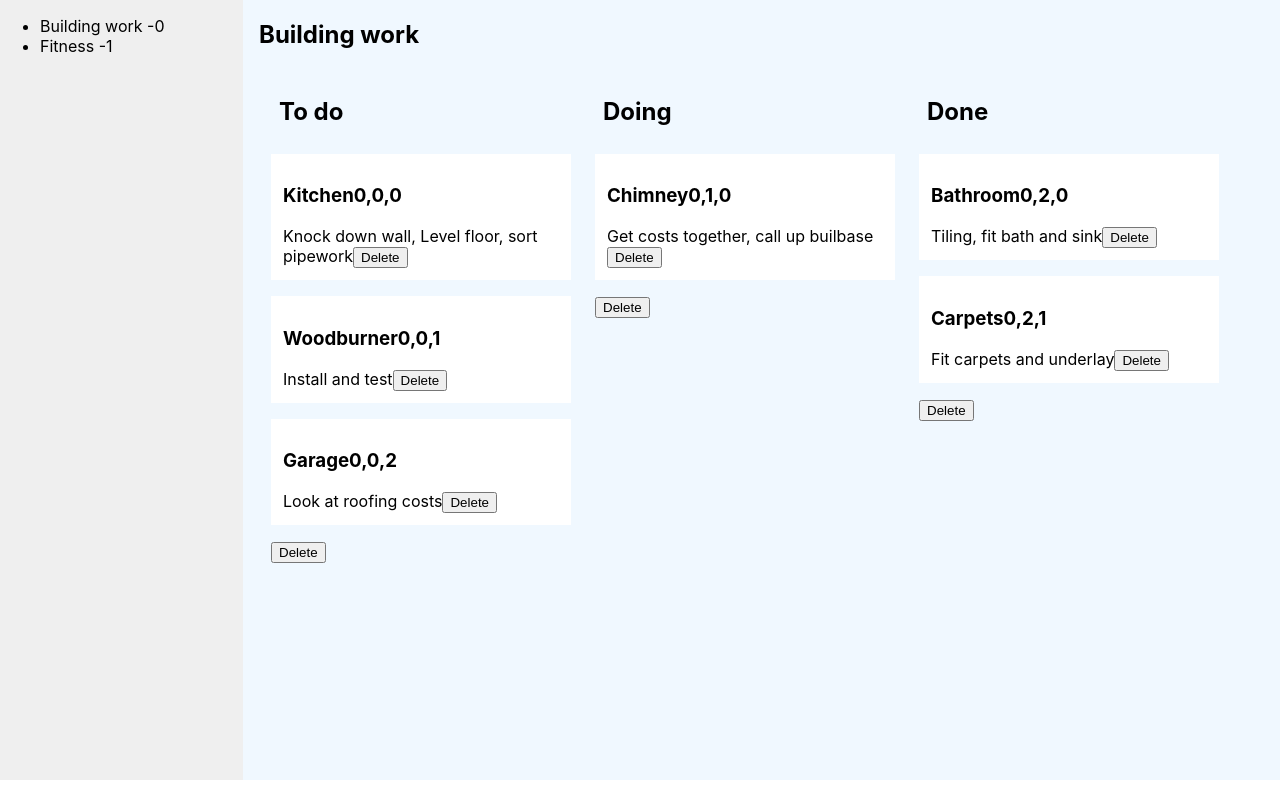
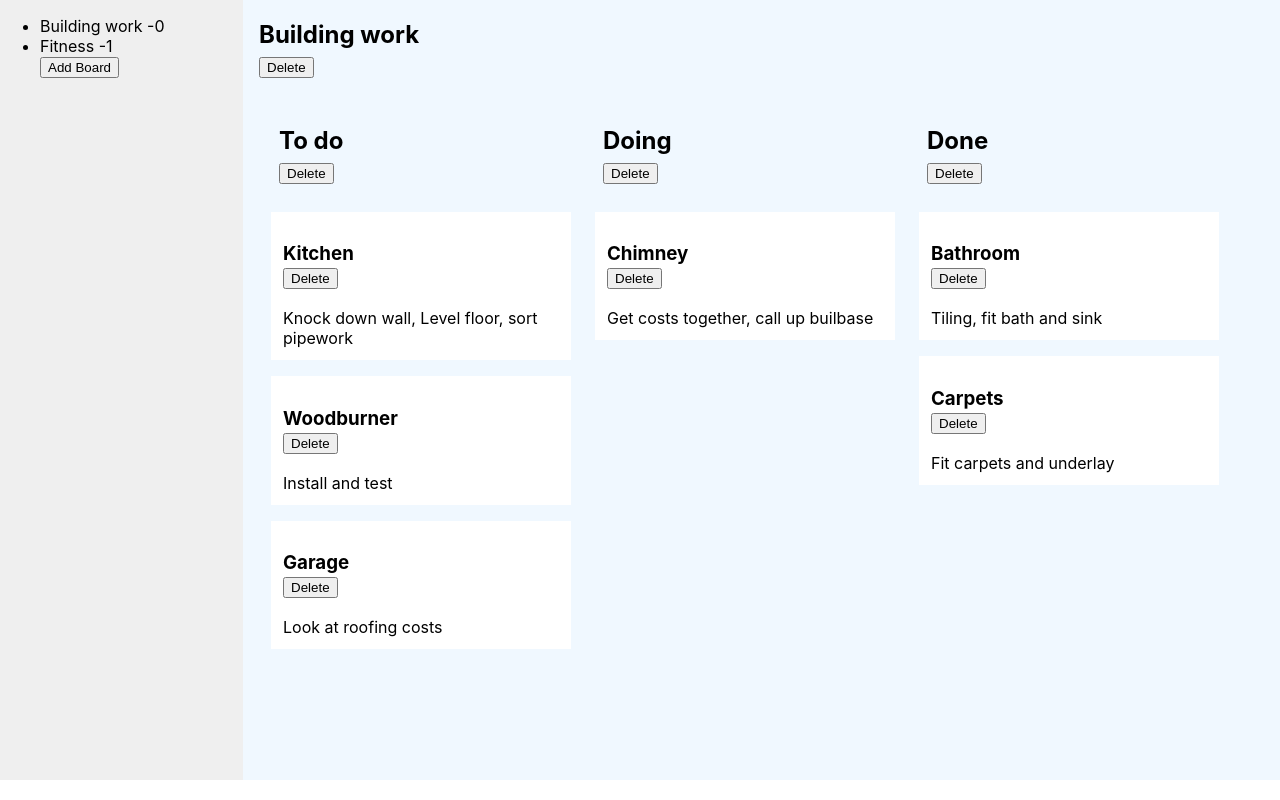
Before and after one commit to cactusfarmer/simple-kanban, a React (Create React App) app: page / in a window 1280 px wide. Built offline with nearby package versions, Linux system fonts and the light colour scheme.

Commit message:
Looking at using uuids instead for elements within the data, but work in this branch still applies so merging back into master

```diff
--- a/src/components/App/App.tsx
+++ b/src/components/App/App.tsx
@@ -10,12 +10,23 @@ const Wrapper = styled.div`
     min-height: 100%;`;
 
 function App() {
-  const [{ boards }, setState] = useState(data);
+  const [state, setState] = useState(data);
+
+  const editBoard = (action: string, path: number[]) => {
+    console.log(action, path);
+    // const newState = state;
+    // setState(newState);
+    setState(state);
+  };
+
+  console.log('state', state);
+
+  const { boards } = state;
 
   return (
     <Wrapper>
-      <Nav allBoards={boards} setState={setState} />
-      <Wall allBoards={boards} setState={setState} />
+      <Nav boards={boards} editBoard={editBoard} />
+      <Wall boards={boards} editBoard={editBoard} />
     </Wrapper>
   );
 }
--- a/src/components/Board/Board.tsx
+++ b/src/components/Board/Board.tsx
@@ -3,9 +3,8 @@ import { BoardData } from '../../types/board_data';
 import Column from '../Column/Column';
 
 type Props = {
-  allBoards: BoardData[]
   board: BoardData
-  setState: Function
+  editBoard: Function
   boardPath: number[]
 };
 
@@ -29,21 +28,29 @@ padding: 0 16px 0 16px;
 position: relative;`;
 
 function Board({
-  allBoards, board, setState, boardPath,
+  board, editBoard, boardPath,
 }: Props): any {
-  // const path = [board.name];
-
   const { columns } = board;
 
   return (
     <BoardWrap>
-      <BoardHead>{board.name}</BoardHead>
+      <BoardHead>
+        <div>{board.name}</div>
+        <button
+          onClick={() => {
+            editBoard('DELETE', boardPath);
+          }}
+          type="button"
+        >
+          Delete
+        </button>
+      </BoardHead>
       <BoardBody>
         {
           columns.map((column, columnIndex) => (
             <Column
-              allBoards={allBoards}
-              setState={setState}
+              key={column.name}
+              editBoard={editBoard}
               column={column}
               columnPath={[...boardPath, columnIndex]}
             />
--- a/src/components/Card/Card.tsx
+++ b/src/components/Card/Card.tsx
@@ -1,11 +1,9 @@
 import styled from 'styled-components';
-import { BoardData } from '../../types/board_data';
 import { CardData } from '../../types/card_data';
 
 type Props = {
-  allBoards: BoardData[]
   card: CardData
-  setState: Function
+  editBoard: Function
   cardPath: number[]
 };
 
@@ -20,24 +18,23 @@ const CardHead = styled.h3``;
 const CardBody = styled.div``;
 
 function Card({
-  allBoards, setState, card, cardPath,
+  editBoard, card, cardPath,
 }: Props) {
-  // const path = [...ancestors, card.name];
-
-  const handleDelete = () => {
-    console.log(allBoards, setState);
-    // setState(boardData);
-  };
-
   return (
     <CardWrap>
       <CardHead>
-        {card.name}
-        {cardPath.toString()}
+        <div>{card.name}</div>
+        <button
+          onClick={() => {
+            editBoard('DELETE', cardPath);
+          }}
+          type="button"
+        >
+          Delete
+        </button>
       </CardHead>
       <CardBody>
         {card.info}
-        <button onClick={handleDelete} type="button">Delete</button>
       </CardBody>
     </CardWrap>
   );
--- a/src/components/Column/Column.tsx
+++ b/src/components/Column/Column.tsx
@@ -1,12 +1,10 @@
 import styled from 'styled-components';
-import { BoardData } from '../../types/board_data';
 import { ColumnData } from '../../types/column_data';
 import Card from '../Card/Card';
 
 type Props = {
-  allBoards: BoardData[]
   column: ColumnData
-  setState: Function
+  editBoard: Function
   columnPath: number[]
 };
 
@@ -21,34 +19,34 @@ padding: 8px`;
 
 const ColumnMain = styled.div``;
 
-function Column({
-  allBoards, setState, column, columnPath,
-}: Props) {
-  // const path = [...ancestors, column.name];
-
+function Column({ editBoard, column, columnPath }: Props) {
   const { cards } = column;
-  const handleDelete = () => {
-    console.log(allBoards, setState);
-    // setState(boardData);
-  };
 
   return (
     <ColumnWrap>
       <ColumnHead>
-        {column.name}
+        <div>{column.name}</div>
+        <button
+          onClick={() => {
+            editBoard('DELETE', columnPath);
+          }}
+          type="button"
+        >
+          Delete
+        </button>
       </ColumnHead>
       <ColumnMain>
         {
           cards.map((card, cardIndex) => (
             <Card
-              allBoards={allBoards}
+              key={card.name}
               card={card}
-              setState={setState}
+              editBoard={editBoard}
               cardPath={[...columnPath, cardIndex]}
             />
           ))
         }
-        <button onClick={handleDelete} type="button">Delete</button>
+
       </ColumnMain>
     </ColumnWrap>
   );
--- a/src/components/Nav/Nav.tsx
+++ b/src/components/Nav/Nav.tsx
@@ -2,8 +2,8 @@ import styled from 'styled-components';
 import { BoardData } from '../../types/board_data';
 
 type Props = {
-  allBoards: BoardData[]
-  setState: Function
+  boards: BoardData[]
+  editBoard: Function
 };
 const NavWrap = styled.div`
                     background-color: #efefef;
@@ -16,19 +16,19 @@ const NavWrap = styled.div`
 `;
 const NavBody = styled.ul``;
 
-function Nav({ allBoards, setState }: Props) {
-  console.log(allBoards, setState);
+function Nav({ boards, editBoard }: Props) {
   return (
     <NavWrap>
       <NavBody>
-        {allBoards.map(({ name }, index) => (
-          <li>
+        {boards?.map(({ name }, index) => (
+          <li key={name}>
             {name}
             {' '}
             -
             {index}
           </li>
         ))}
+        <button type="button" onClick={() => { editBoard('ADD', [3]); }}>Add Board</button>
       </NavBody>
     </NavWrap>
   );
--- a/src/components/Wall/Wall.tsx
+++ b/src/components/Wall/Wall.tsx
@@ -3,8 +3,8 @@ import { BoardData } from '../../types/board_data';
 import Board from '../Board/Board';
 
 type Props = {
-  allBoards: BoardData[]
-  setState: Function
+  editBoard: Function
+  boards: BoardData[]
 };
 
 const WallWrap = styled.main`
@@ -13,10 +13,10 @@ flex-basis: 100vw;
 min-width: 0;
 min-height: 100%;`;
 
-function Wall({ allBoards, setState }: Props) {
+function Wall({ editBoard, boards }: Props) {
   return (
     <WallWrap>
-      <Board allBoards={allBoards} board={allBoards[0]} setState={setState} boardPath={[0]} />
+      <Board board={boards[0]} editBoard={editBoard} boardPath={[0]} />
     </WallWrap>
   );
 }
```
